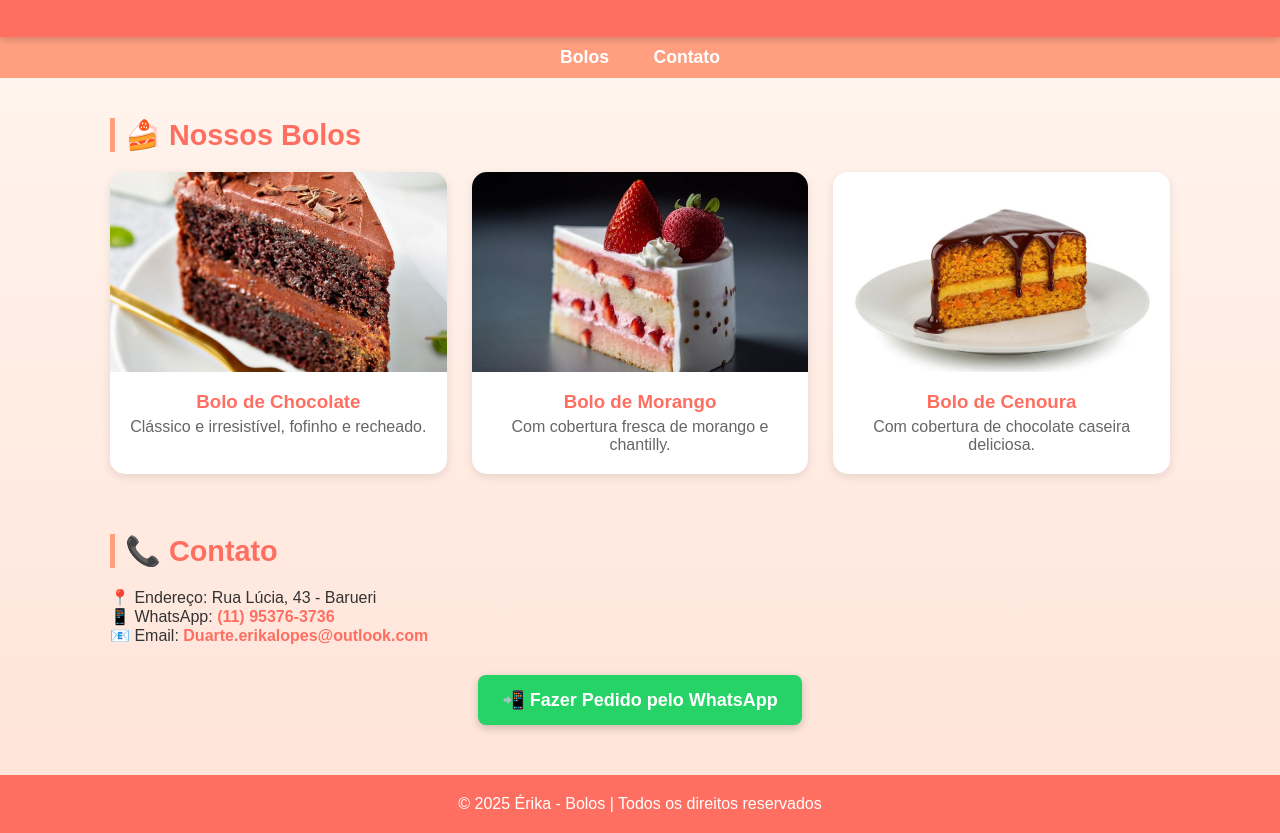
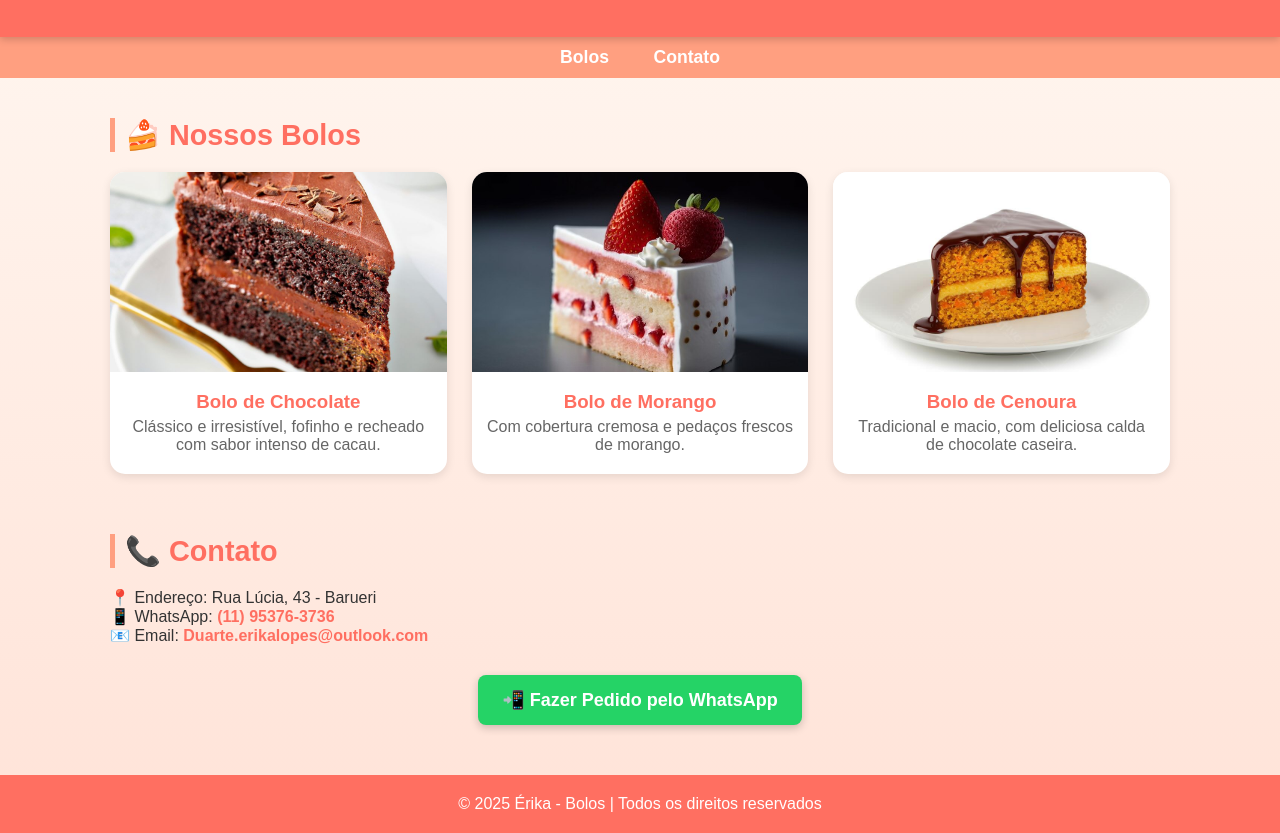
Before and after one commit to hectorcastilho-max/Erika-bolos, a plain HTML site: page index.html in a window 1280 px wide. Shown: the part 117-950 px from the top of the page. Drawn offline with Linux system fonts and the light colour scheme; files whose address does not match are found by name.

Commit message:
Update index.html

```diff
--- a/index.html
+++ b/index.html
@@ -3,7 +3,7 @@
 <head>
   <meta charset="UTF-8">
   <meta name="viewport" content="width=device-width, initial-scale=1.0">
-  <title>Érika - Bolos</title>
+  <title>Erika - Bolos</title>
   <style>
     * {
       margin: 0;
@@ -12,7 +12,7 @@
     }
 
     body {
-      font-family: 'Poppins', Arial, sans-serif;
+      font-family: "Poppins", Arial, sans-serif;
       background: linear-gradient(180deg, #fff8f2 0%, #ffe3d8 100%);
       color: #333;
     }
@@ -157,17 +157,17 @@
         <div class="item">
           <img src="img/Bolochocolate.jpg" alt="Bolo de Chocolate">
           <h3>Bolo de Chocolate</h3>
-          <p>Clássico e irresistível, fofinho e recheado.</p>
+          <p>Clássico e irresistível, fofinho e recheado com sabor intenso de cacau.</p>
         </div>
         <div class="item">
           <img src="img/Bolomorango.jpg" alt="Bolo de Morango">
           <h3>Bolo de Morango</h3>
-          <p>Com cobertura fresca de morango e chantilly.</p>
+          <p>Com cobertura cremosa e pedaços frescos de morango.</p>
         </div>
         <div class="item">
           <img src="img/Bolocenoura.jpg" alt="Bolo de Cenoura">
           <h3>Bolo de Cenoura</h3>
-          <p>Com cobertura de chocolate caseira deliciosa.</p>
+          <p>Tradicional e macio, com deliciosa calda de chocolate caseira.</p>
         </div>
       </div>
     </section>
```
